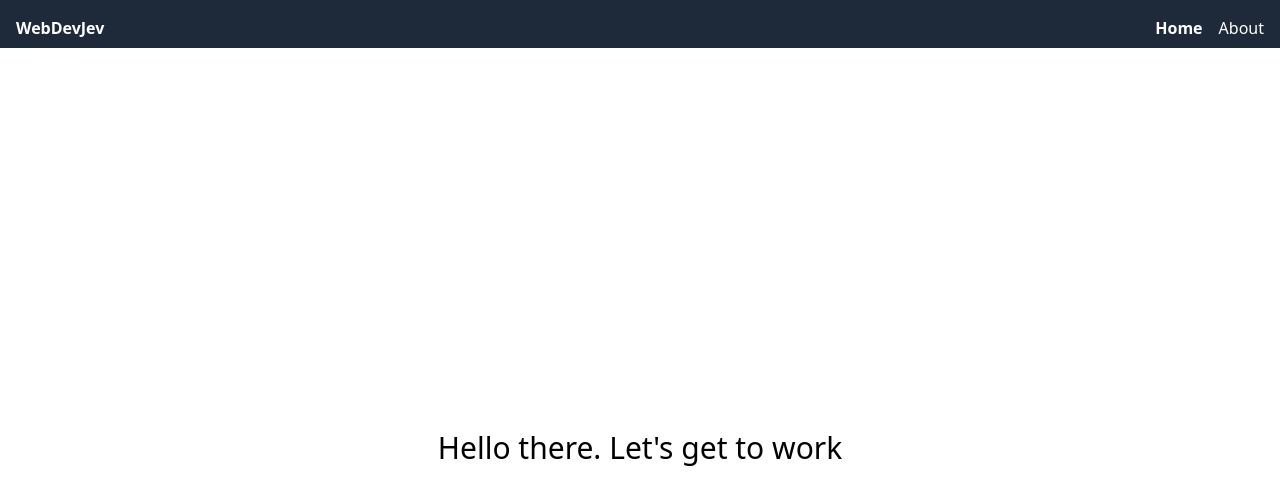
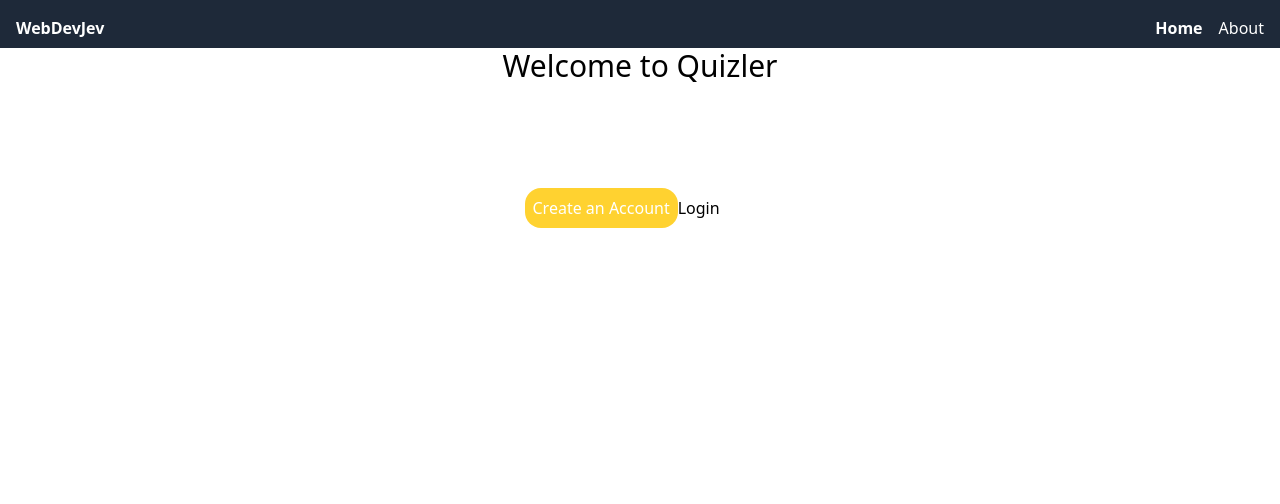
Before and after one commit to JevonThompsonx/Quizlet-clone, a React (Vite) app in the folder frontend/: page / in a window 1280 px wide. Shown: the top 504 px of the page. Built offline with nearby package versions, Linux system fonts and the light colour scheme.

Commit message:
adjusted home base for login

```diff
--- a/frontend/src/pages/Home.tsx
+++ b/frontend/src/pages/Home.tsx
@@ -1,11 +1,26 @@
-import Nav from "../components/Nav";
+import Nav from "../components/Nav"
 export default function Home() {
 
   return (
     <>
       <Nav />
-      <div className="flex flex-col justify-evenly items-center w-screen h-screen">
-        <h1 className="text-3xl">Hello there. Let's get to work</h1>
+      <div className="flex flex-col justify-evenly items-center w-full h-full space-y-2 ">
+        <h1 className="text-3xl">Welcome to Quizler</h1>
+
+        <div className="Input-home flex flex-col space-y-2">
+          <input className="rounded-xl" type="text" />
+          <input className="rounded-xl" type="text" />
+          <input className="rounded-xl" type="text" />
+
+          <div>
+            <button className="rounded-2xl bg-amber-300 text-white p-2">
+              Create an Account
+            </button>
+            <button>
+              Login
+            </button>
+          </div>
+        </div>
       </div>
     </>)
 }
```
